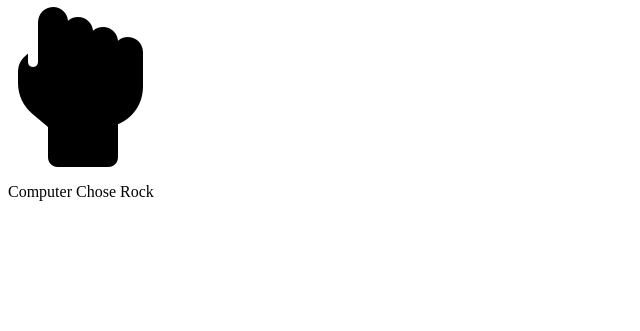
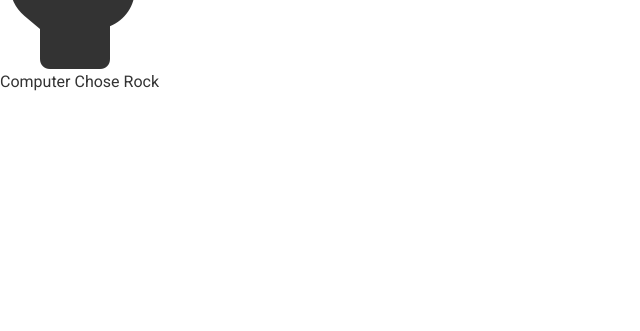
Before and after one commit to mohitdhimanskt/Rock-paper-scissors-game, a plain HTML site: page index.html in a window 1280 px wide. Shown: the part 469-800 px from the top of the page, without its empty margins (0-640 px from the left). Drawn offline with Linux system fonts and the light colour scheme.

Commit message:
Fivecommit

```diff
--- a/style.css
+++ b/style.css
@@ -7,3 +7,15 @@
     --win-color: #28a745;
     --modal-duration: 1s;
   }
+  *{
+      box-sizing: border-box;
+      padding: 0;
+      margin: 0;
+  }
+
+  body{
+      font-family: 'Roboto',sans-serif;
+      line-height: 1.6;
+      background: #fff;
+      color:#333;
+  }
```
